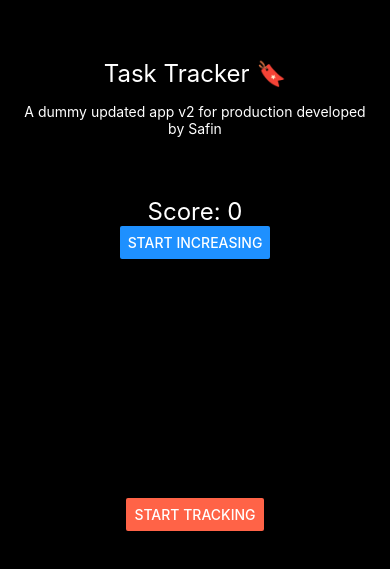
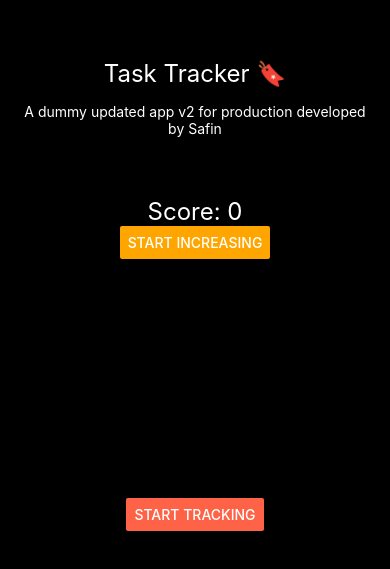
Before and after one commit to Safin-Ahmed/Task-Tracker, a React Native app: screen /Welcome in a window 390 px wide. Shown: the part 263-832 px from the top of the page. Built offline with nearby package versions, Linux system fonts and the light colour scheme.

Commit message:
changed btn color

```diff
--- a/components/Score.jsx
+++ b/components/Score.jsx
@@ -8,7 +8,7 @@ const Score = () => {
       <Text style={styles.title}>Score: {number}</Text>
       <Button
         onPress={() => setNumber(number + 1)}
-        color={"dodgerblue"}
+        color={"orange"}
         title="Start Increasing"
       />
     </View>
```
